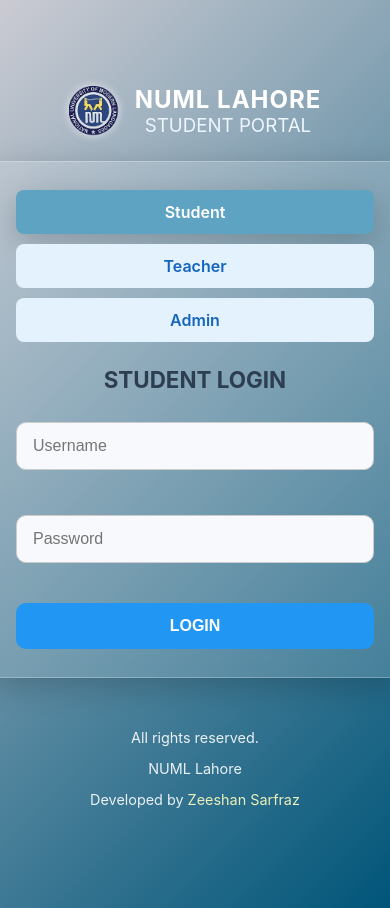
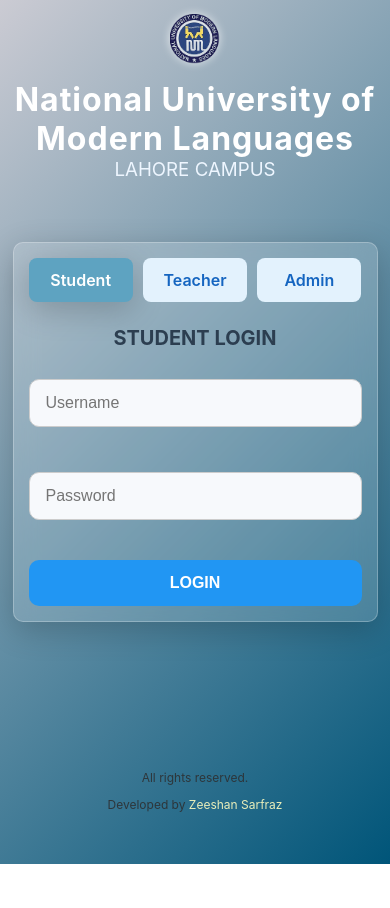
Before and after one commit to xeeshan-zs/numl, a React (Create React App) app: page /home in a window 390 px wide. After the commit the page ends 864 px from the top, so only its background shows below. Built offline with nearby package versions, Linux system fonts and the light colour scheme.

Commit message:
login page updated

```diff
--- a/src/Pages/LoginPage.js
+++ b/src/Pages/LoginPage.js
@@ -100,8 +100,8 @@
       <header className={classes.loginHeader}>
         <img src={studentIcon} alt="icon-of-students"></img>
         <div className={classes.myHead}>
-          <h1>NUML LAHORE</h1>
-          <h3>STUDENT PORTAL</h3>
+          <h1>National University of Modern Languages</h1>
+          <h3>LAHORE CAMPUS</h3>
         </div>
 
       </header>
@@ -148,7 +148,6 @@
       </div>
       <footer className={classes.loginFooter}>
         <p>All rights reserved.</p>
-        <p>NUML Lahore</p>
         <p>Developed by <a href="https://github.com/xeeshan-zs" target="_blank" rel="noopener noreferrer">Zeeshan Sarfraz</a></p>
       </footer>
 
--- a/src/Pages/LoginPage.module.css
+++ b/src/Pages/LoginPage.module.css
@@ -191,11 +191,11 @@
   }
 
   .myHead h1 {
-    font-size: 1.5rem;
+    font-size: 2rem;
   }
 
   .tabs {
-    flex-direction: column;
+    flex-direction: row;
   }
 
   .registerButton {
@@ -205,3 +205,40 @@
     font-size: 0.85rem;
   }
 }
+@media (max-width: 768px) {
+  .container {
+    padding: 10px;
+  }
+
+  .loginHeader {
+    flex-direction: column;
+    align-items: center;
+    top: 14px;
+    position: fixed;
+  }
+
+  .loginFooter {
+    font-size: 12px;
+    color: #2e3032;
+    text-align: center;
+    position: fixed;
+    bottom: 20px;
+  }
+
+  .formWrapper {
+    padding: 15px;
+  }
+
+  .button {
+    font-size: 16px;
+
+  }
+
+    .formWrapper{
+        width: 90%;
+    }
+  .heading {
+    font-size:20px;
+    }
+
+}
```
